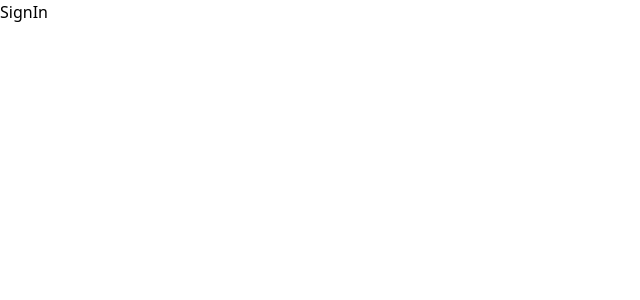
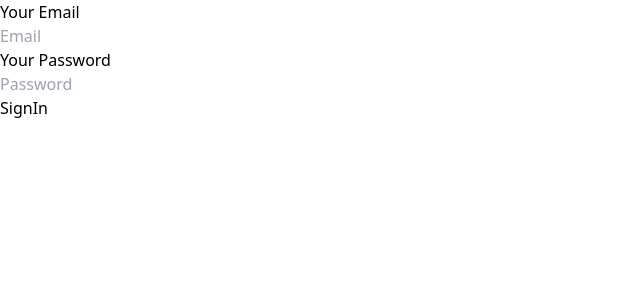
Before and after one commit to kewalkhondekar25/LumosLibrary-Client, a React (Vite) app: page /signin in a window 1280 px wide. Shown: the top 300 px of the page, without its empty margins (0-640 px from the left). Built offline with nearby package versions, Linux system fonts and the light colour scheme.

Commit message:
feat: signup & signin added

```diff
--- a/package.json
+++ b/package.json
@@ -13,6 +13,7 @@
     "axios": "^1.7.2",
     "formik": "^2.4.6",
     "react": "^18.3.1",
+    "react-cookie": "^7.1.4",
     "react-dom": "^18.3.1",
     "react-hot-toast": "^2.4.1",
     "react-router-dom": "^6.24.0",
--- a/src/App.jsx
+++ b/src/App.jsx
@@ -7,12 +7,13 @@ import Cart from './components/Cart'
 import Checkout from './components/Checkout'
 import SignUp from './components/SignUp'
 import SignIn from './components/SignIn'
-
+import { Toaster } from 'react-hot-toast'
 
 function App() {
 
   return (
     <Router>
+      <Toaster/>
       <Routes>
         <Route path='/signup' element={<SignUp/>}/>
         <Route path='/signin' element={<SignIn/>}/>
--- a/src/components/SignIn.jsx
+++ b/src/components/SignIn.jsx
@@ -1,8 +1,73 @@
-import React from 'react'
+import React, { useState } from 'react'
+import { Formik, Form, Field, ErrorMessage } from "formik";
+import * as yup from "yup"
+import { useNavigate } from 'react-router-dom';
+import toast from 'react-hot-toast';
+import axios from 'axios';
+import { useCookies } from 'react-cookie';
 
 const SignIn = () => {
+
+  const navigate = useNavigate();
+  const [cookies, setCookie, removeCookie] = useCookies();
+
+  const handleSignIn = async (payload) => {
+    const loadingToast = toast.loading("Signing in progress...");
+    try {
+      loadingToast;
+      const response = await axios.post("http://localhost:8080/api/v1/user/login", payload);
+      console.log(response.data);
+      if (response.status === 201) {
+        toast.dismiss(loadingToast);
+        toast.success("SignIn Success");
+        setCookie("your-cookie", response.data.token);
+        // setCookie("first-id", response.data.data.username);
+        // setCookie("second-id", response.data.data.email);
+        navigate("/");
+        return
+      }
+    } catch (error) {
+      console.log(error);
+      console.log(error.response.data.message);
+      toast.dismiss(loadingToast);
+      toast.error("Invalid Credentials")
+    }
+  };
   return (
-    <div>SignIn</div>
+    <section className='flex flex-col justify-center place-items-center h-screen'>
+      <Formik
+        initialValues={{
+          email: "",
+          password: "",
+        }}
+        validationSchema={yup.object({
+          email: yup.string().email().required(),
+          password: yup.string().required(),
+        })}
+        onSubmit={values => handleSignIn(values)}>
+        <Form>
+          {
+            <div>
+              <dl>
+                <dt>Your Email</dt>
+                <dd>
+                  <Field type="text" name="email" placeholder='Email'
+                    className='bg-[#161921] border' />
+                </dd>
+                <dd className='text-red-500'><ErrorMessage name="email" /></dd>
+                <dt>Your Password</dt>
+                <dd>
+                  <Field type="text" name="password" placeholder='Password'
+                    className='bg-[#161921] border' />
+                </dd>
+                <dd className='text-red-500'><ErrorMessage name="password" /></dd>
+              </dl>
+              <button className='bg-slate-50 text-black'>SignIn</button>
+            </div>
+          }
+        </Form>
+      </Formik>
+    </section>
   )
 }
 
--- a/src/components/SignUp.jsx
+++ b/src/components/SignUp.jsx
@@ -1,15 +1,34 @@
-import React from 'react'
+import React, { useState } from 'react'
 import { Formik, Form, Field, ErrorMessage } from "formik";
 import * as yup from "yup"
-
-const signUpSchema = yup.object({
-  name: yup.string().min(3, "Name must be at least 3 characters").required("Whoops! Looks like Name is Required."),
-  email: yup.string().email("Whoops! Looks like the e-mail is Invalid.").required("Whoops! Looks like the e-mail is Required."),
-  password: yup.string().required("Whoops! Looks like the Password is Required."),
-});
-
+import { useNavigate } from 'react-router-dom';
+import toast from 'react-hot-toast';
+import axios from 'axios';
 
 const SignUp = () => {
+
+  const navigate = useNavigate();
+  const [errorMsg, setErrorMsg] = useState();
+
+  const handleSignUp = async(payload) => {
+  const loadingToast = toast.loading("Signup in Progress...")
+    try {
+      loadingToast;
+      const response = await axios.post("http://localhost:8080/api/v1/user/register", payload);
+      if(response.status === 201){
+        toast.dismiss(loadingToast);
+        navigate("/signin");
+        toast.success(`${response.data.message}`)
+        setError("");
+        return;
+      }
+    } catch (error) {
+      console.log(error);
+      toast.dismiss(loadingToast);
+      setErrorMsg(error.response.data.message);
+      toast.error("Username or email already exists")
+    }
+  };
 
   return (
     <section className='flex flex-col justify-center place-items-center h-screen'>
@@ -24,7 +43,7 @@ const SignUp = () => {
           email: yup.string().email().required(),
           password: yup.string().required(),
         })}
-        onSubmit={values => handleRegister(values)}>
+        onSubmit={values => handleSignUp(values)}>
         <Form>
           {
             <div>
```
Also changed, not shown: 1 other file (tests, documents, lock files or other folders).
